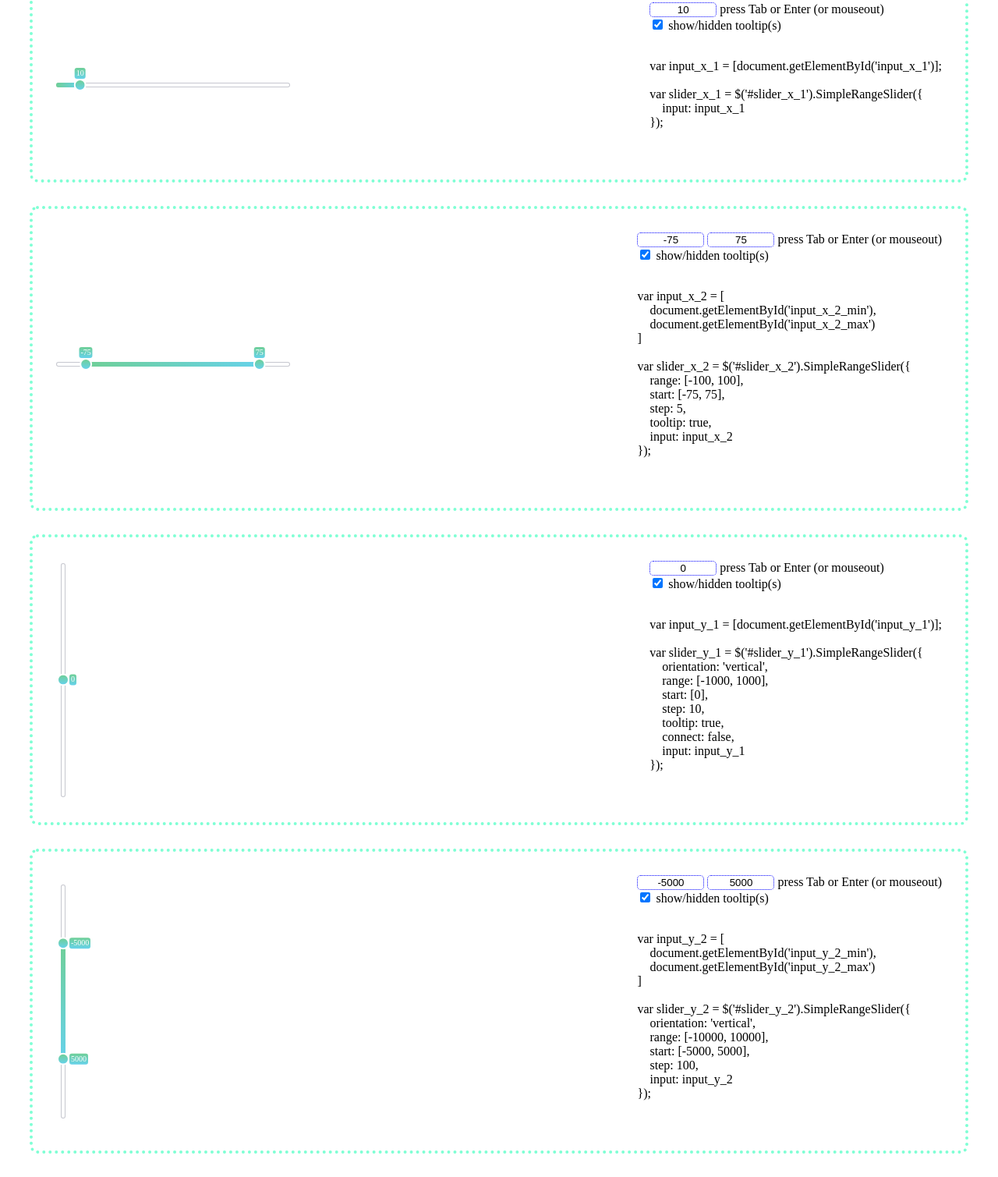
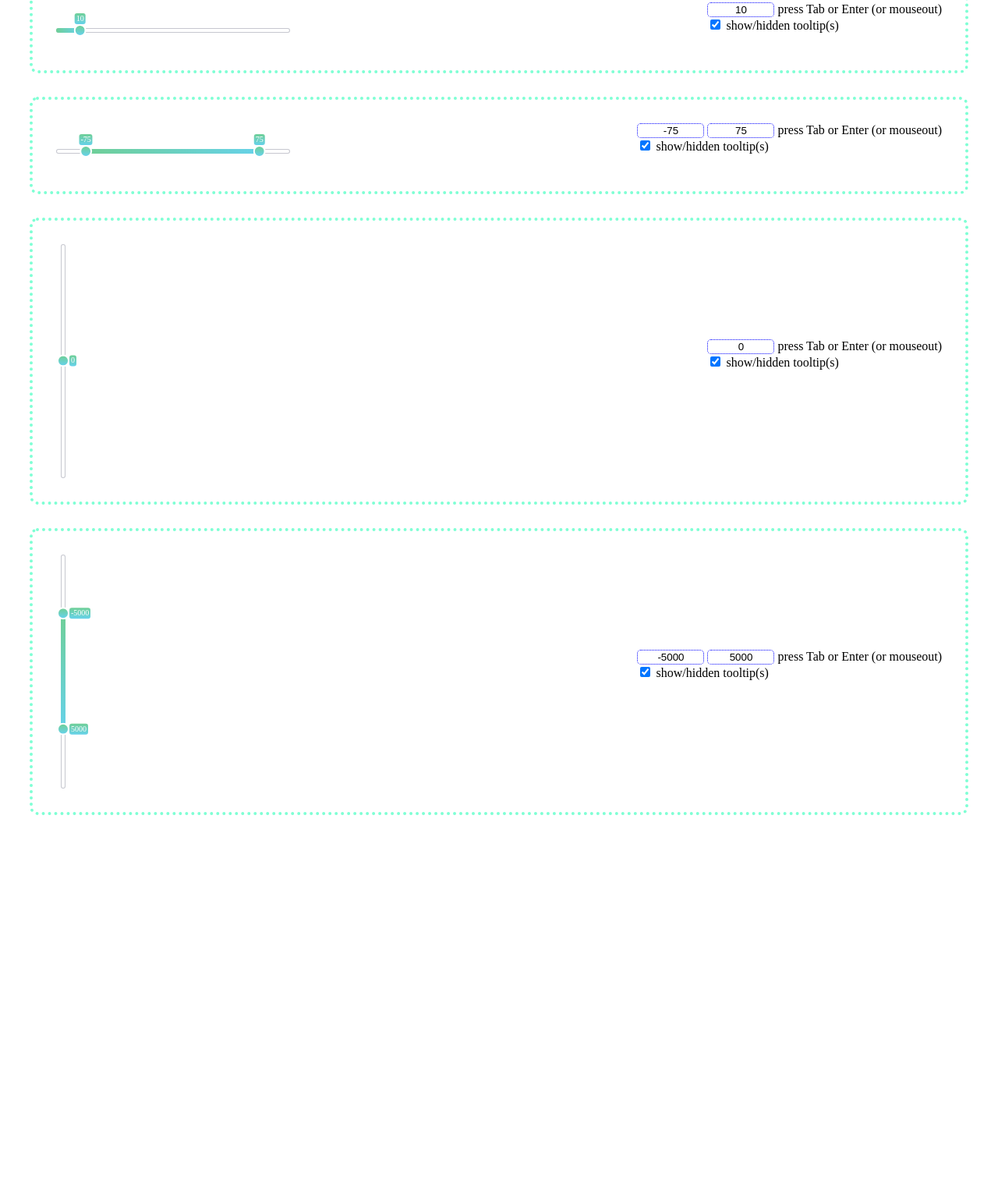
Before and after one commit to n0sfer666/FSD-Task-4-v2, a website built with webpack: page docs/index.html in a window 1280 px wide. Shown: the part 61-1570 px from the top of the page at 78% size. After the commit the page ends 1136 px from the top, so only its background shows below. Built offline with nearby package versions, Linux system fonts and the light colour scheme.

Commit message:
index.html... again

```diff
--- a/docs/index.html
+++ b/docs/index.html
@@ -31,9 +31,9 @@
             border-radius: 5px;
             text-align: center;
         }
-        p {
-            white-space: pre;
-        }
+        /* .demo-panel {
+
+        } */
     </style>
 
     <section class="block-container">
@@ -46,13 +46,9 @@
             <br>
             <input type="checkbox" id='input_check_x_1' checked>
             <span>show/hidden tooltip(s)</span>
-            <p>
-var input_x_1 = [document.getElementById('input_x_1')];
-
-var slider_x_1 = $('#slider_x_1').SimpleRangeSlider({
-    input: input_x_1
-});
-            </p>
+            <br>
+            <br>
+            <div class="demo-panel" id="demo1"></div>
         </aside>
 
     </section>
@@ -68,20 +64,9 @@ var slider_x_1 = $('#slider_x_1').SimpleRangeSlider({
             <br>
             <input type="checkbox" id='input_check_x_2' checked>
             <span>show/hidden tooltip(s)</span>
-            <p>
-var input_x_2 = [
-    document.getElementById('input_x_2_min'),
-    document.getElementById('input_x_2_max')
-]
-
-var slider_x_2 = $('#slider_x_2').SimpleRangeSlider({
-    range: [-100, 100],
-    start: [-75, 75],
-    step: 5,
-    tooltip: true,
-    input: input_x_2
-});
-            </p>
+            <br>
+            <br>
+            <div class="demo-panel" id="demo2"></div>
         </aside>
 
     </section>
@@ -96,19 +81,9 @@ var slider_x_2 = $('#slider_x_2').SimpleRangeSlider({
             <br>
             <input type="checkbox" id='input_check_y_1' checked>
             <span>show/hidden tooltip(s)</span>
-            <p>
-var input_y_1 = [document.getElementById('input_y_1')];
-
-var slider_y_1 = $('#slider_y_1').SimpleRangeSlider({
-    orientation: 'vertical',
-    range: [-1000, 1000],
-    start: [0],
-    step: 10,
-    tooltip: true,
-    connect: false,
-    input: input_y_1
-});
-            </p>
+            <br>
+            <br>
+            <div class="demo-panel" id="demo3"></div>
         </aside>
 
     </section>
@@ -124,20 +99,9 @@ var slider_y_1 = $('#slider_y_1').SimpleRangeSlider({
             <br>
             <input type="checkbox" id='input_check_y_2' checked>
             <span>show/hidden tooltip(s)</span>
-            <p>
-var input_y_2 = [
-    document.getElementById('input_y_2_min'),
-    document.getElementById('input_y_2_max')
-]
-
-var slider_y_2 = $('#slider_y_2').SimpleRangeSlider({
-    orientation: 'vertical',
-    range: [-10000, 10000],
-    start: [-5000, 5000],
-    step: 100,
-    input: input_y_2
-});
-            </p>
+            <br>
+            <br>
+            <div class="demo-panel" id="demo4"></div>
         </aside>
 
     </section>
```
